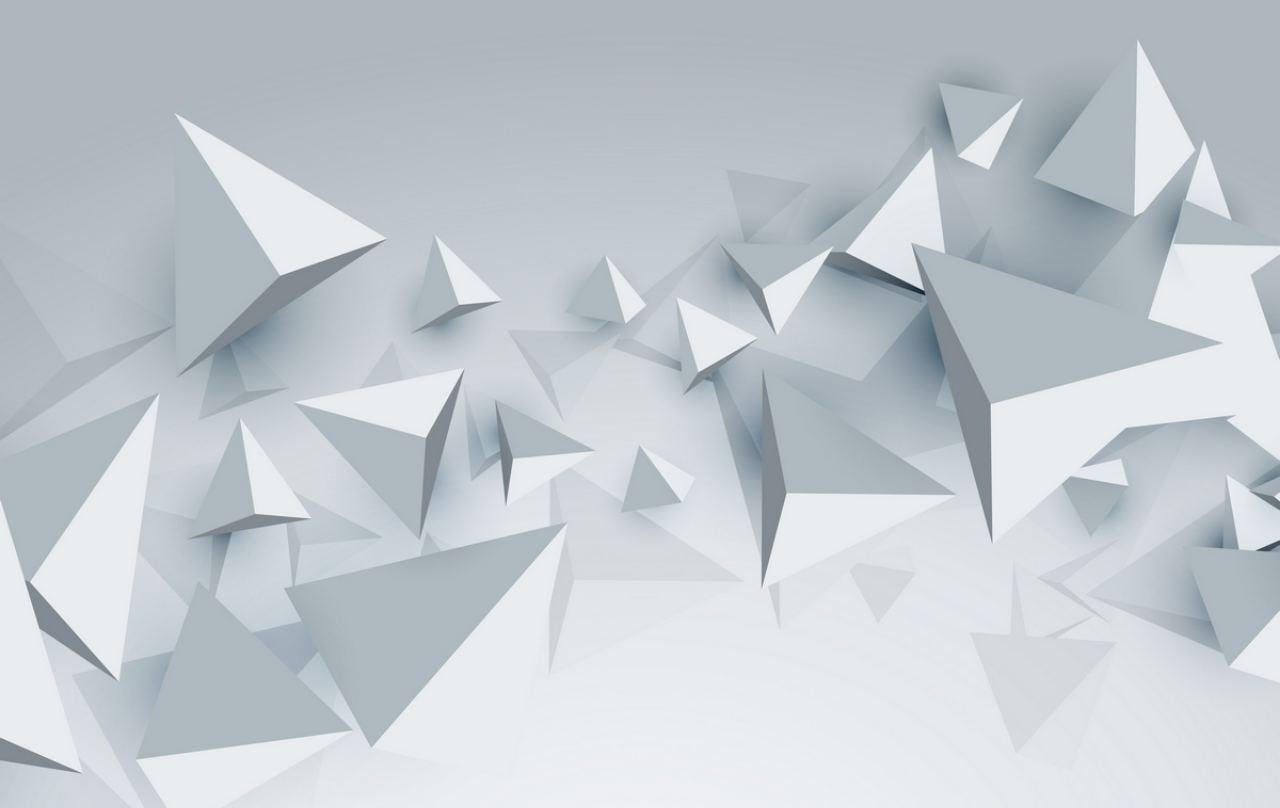
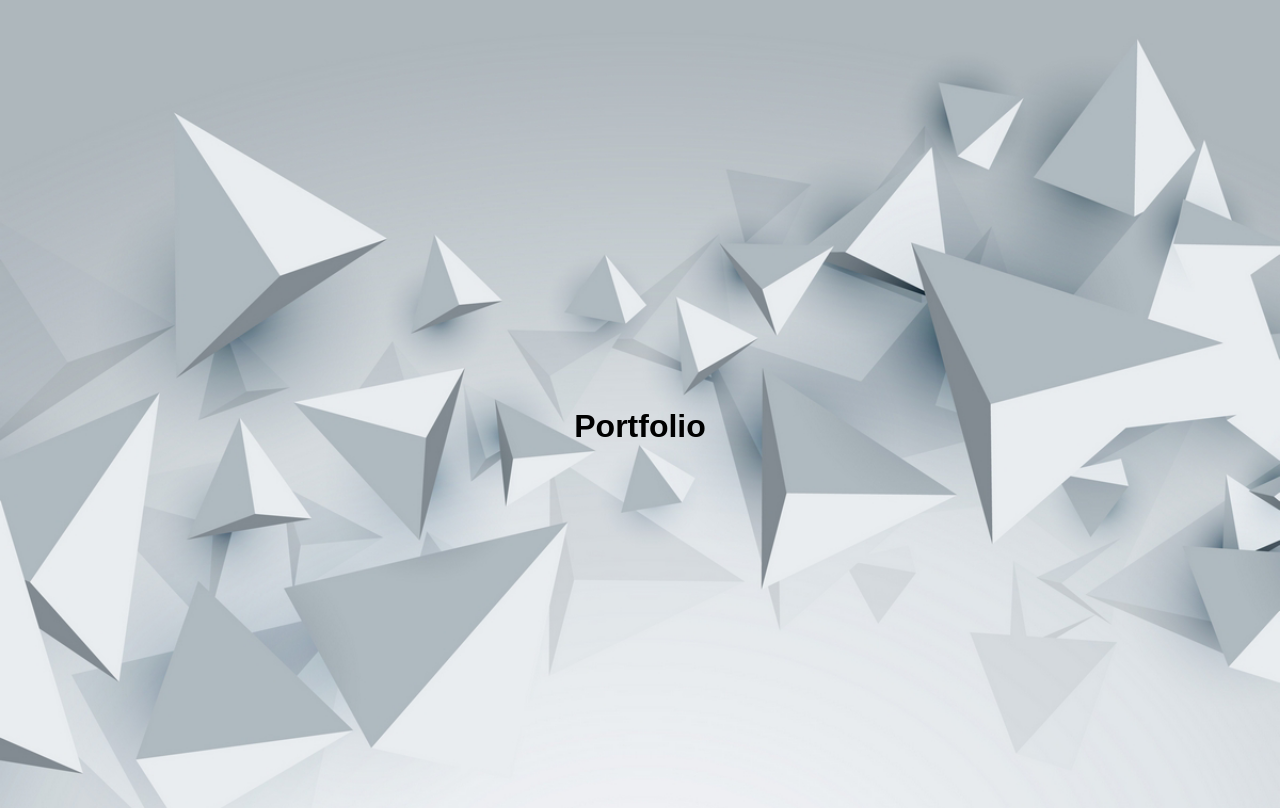
Before and after one commit to drydenje/gatsby-portfolio-2, a Gatsby site: page / in a window 1280 px wide. Shown: the top 808 px of the page. Built offline with nearby package versions, Linux system fonts and the light colour scheme; Gatsby itself is replaced by a stand-in of ours.

Commit message:
opacity working, needs some positioning tweaks

```diff
--- a/src/components/containers/Header/index.js
+++ b/src/components/containers/Header/index.js
@@ -5,14 +5,15 @@ import * as styles from "./index.module.css";
 const Header = ({ siteTitle }) => (
   <header className={styles.container}>
     <StaticImage
-      className="backgroundImage"
+      className={styles.backgroundImage}
       layout="fullWidth"
+      loading="eager"
       alt=""
       src="../../../images/backgroundLeft.png"
       // src="@/images/backgroundLeft.png"
       formats={["auto", "webp", "avif", "png"]}
     />
-    <div className="content">
+    <div className={styles.content}>
       <h1>Portfolio</h1>
     </div>
   </header>
--- a/src/components/containers/Header/index.module.css
+++ b/src/components/containers/Header/index.module.css
@@ -2,12 +2,18 @@ header.container {
   display: grid;
 }
 
-header.container .backgroundImage {
-  grid-area: "1/1";
+div.backgroundImage {
+  background-color: var(--yellow-vivid-500);
+  grid-area: 1/1;
 }
 
-header.container .content {
-  grid-area: "1/1";
+div.backgroundImage > picture {
+  /* opacity: 0.071; */
+  opacity: 0.171;
+}
+
+div.content {
+  grid-area: 1/1;
   position: relative;
   place-items: center;
   display: grid;
```
